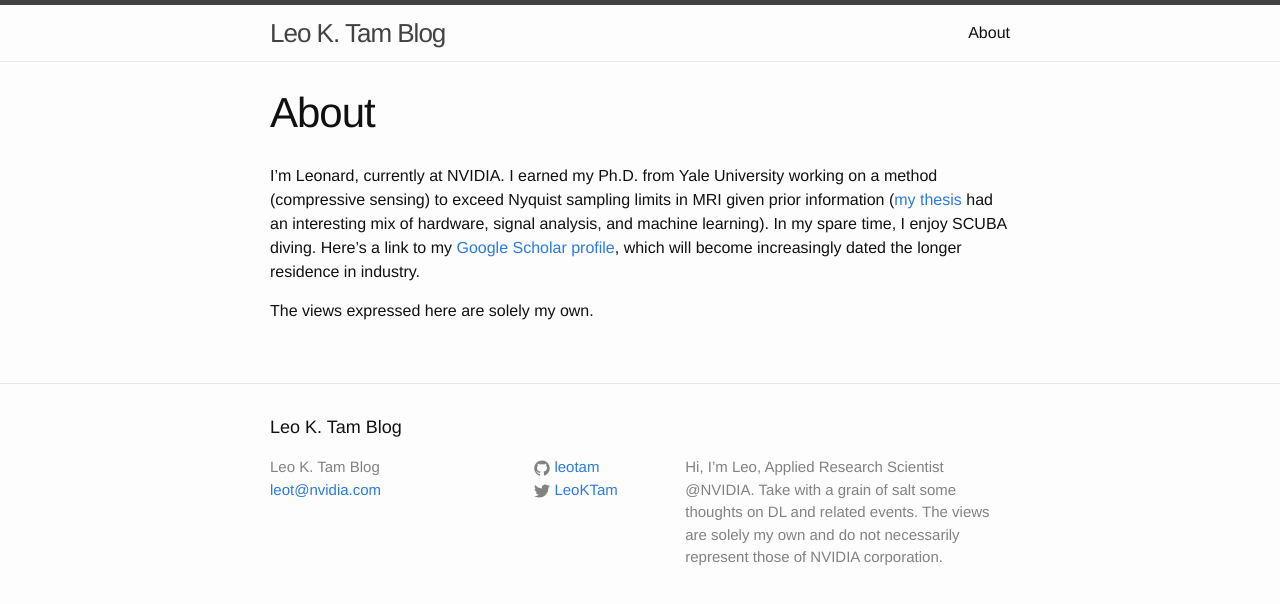
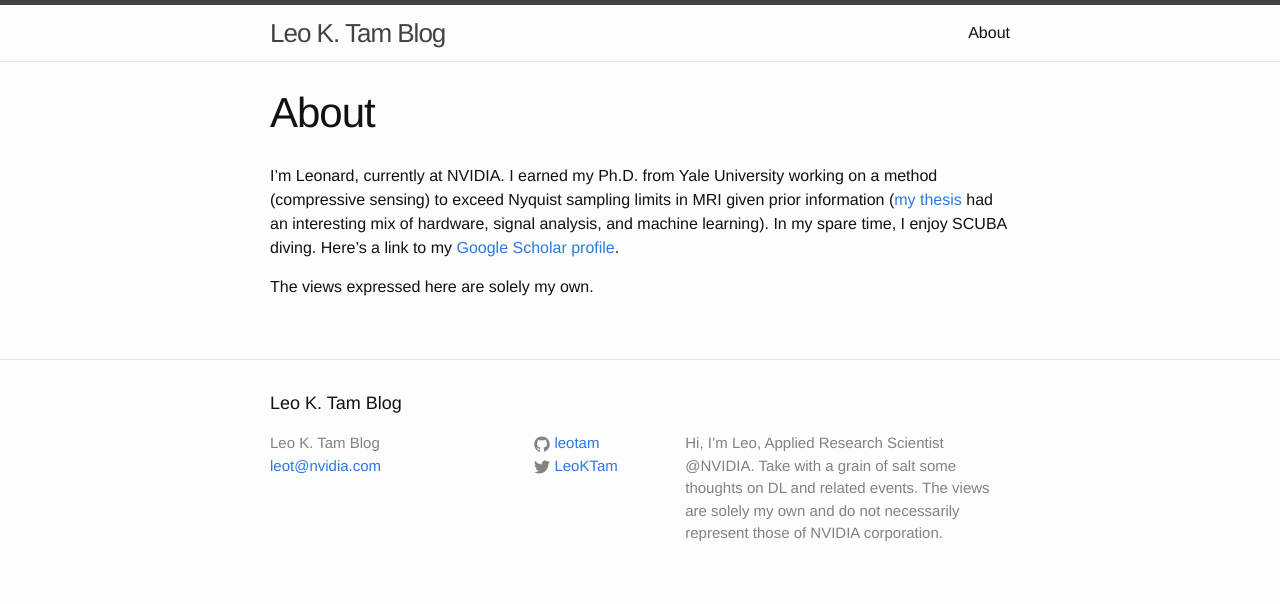
Before and after one commit to leotam/leotam.github.io, a Jekyll site: the page built from about.md, in a window 1280 px wide. Shown: the top 604 px of the page. Built offline with Jekyll 4.4.1, drawn with Linux system fonts in a browser that asks for light colours.

Commit message:
Update about.md

```diff
--- a/about.md
+++ b/about.md
@@ -4,7 +4,7 @@
 permalink: /about/
 ---
 
-I'm Leonard, currently at NVIDIA.  I earned my Ph.D. from Yale University working on a method (compressive sensing) to exceed Nyquist sampling limits in MRI given prior information ([my thesis][nlgthesis] had an interesting mix of hardware, signal analysis, and machine learning).  In my spare time, I enjoy SCUBA diving.  Here's a link to my [Google Scholar profile][scholar], which will become increasingly dated the longer residence in industry.
+I'm Leonard, currently at NVIDIA.  I earned my Ph.D. from Yale University working on a method (compressive sensing) to exceed Nyquist sampling limits in MRI given prior information ([my thesis][nlgthesis] had an interesting mix of hardware, signal analysis, and machine learning).  In my spare time, I enjoy SCUBA diving.  Here's a link to my [Google Scholar profile][scholar].
 
 The views expressed here are solely my own.
 
```
